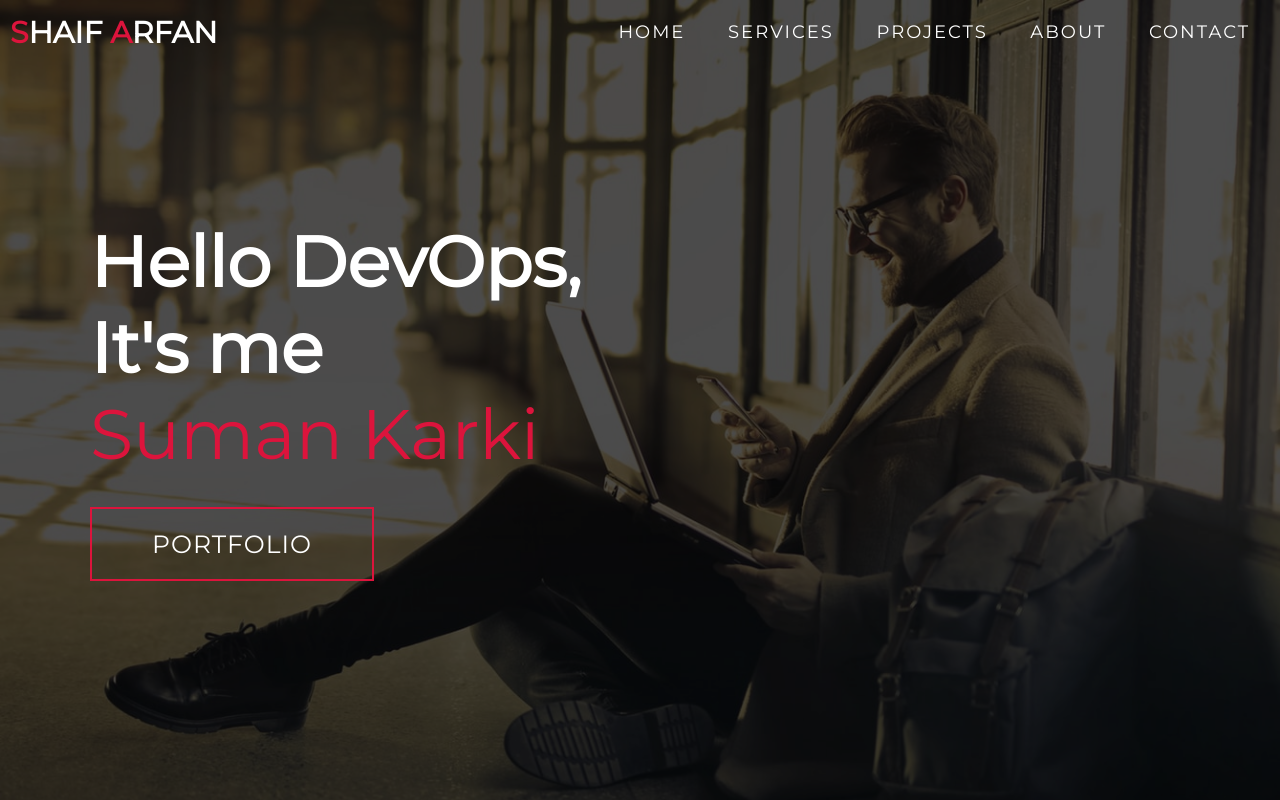
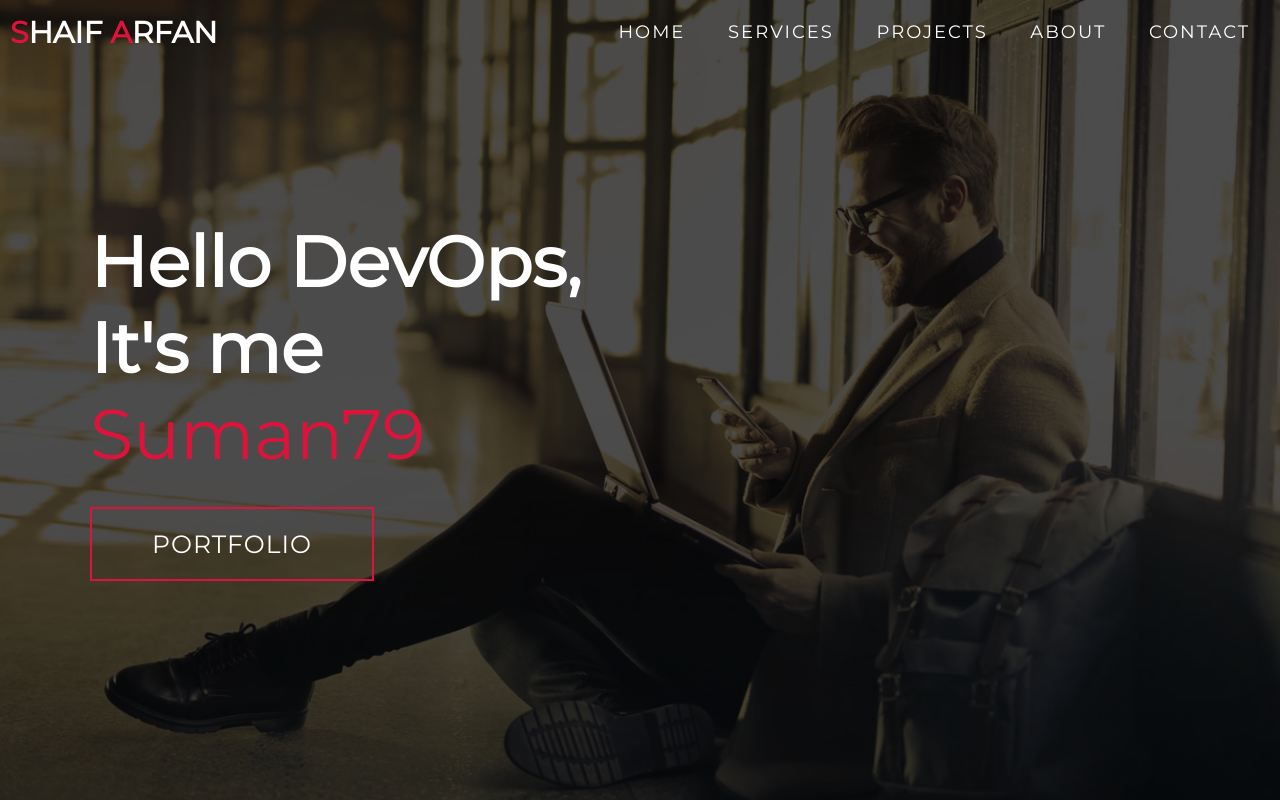
Before and after one commit to sumankarki9/portfollio-project-docker, a plain HTML site: page index.html in a window 1280 px wide. Shown: the top 800 px of the page. Drawn offline with Linux system fonts and the light colour scheme.

Commit message:
html file changes

```diff
--- a/index.html
+++ b/index.html
@@ -42,7 +42,7 @@
       <div>
         <h1>Hello DevOps, <span></span></h1>
         <h1>It's me<span></span></h1>
-        <h1>Suman Karki<span></span></h1>
+        <h1>Suman79<span></span></h1>
         <a href="#projects" type="button" class="cta">Portfolio</a>
       </div>
     </div>
```
